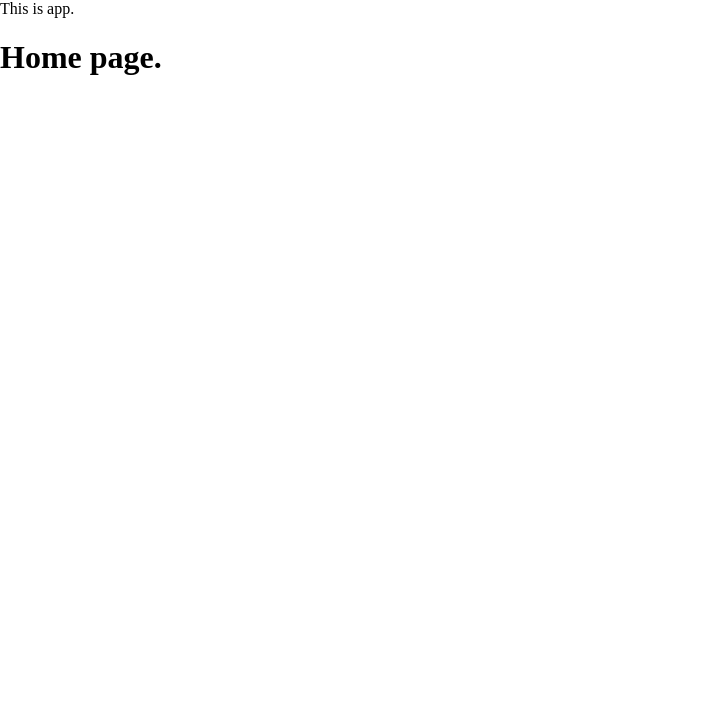
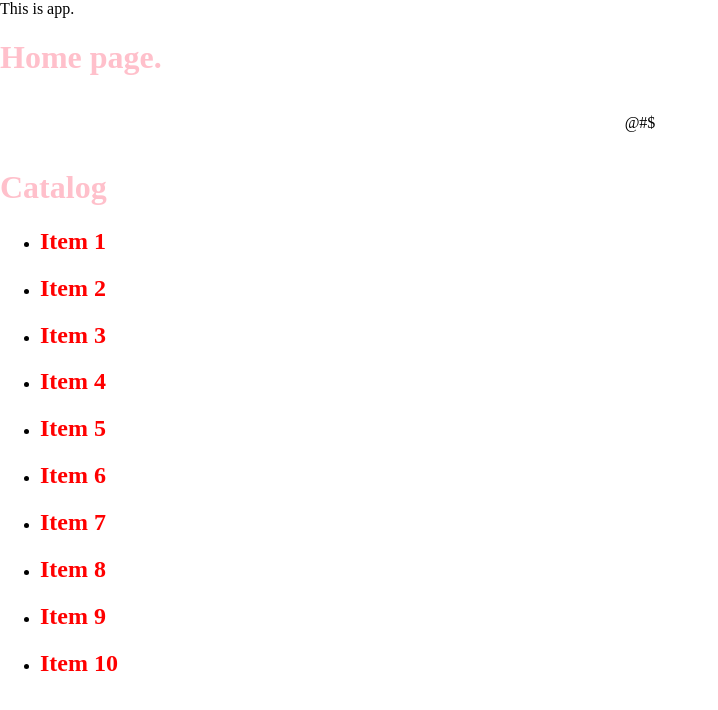
Before and after one commit to MarkAlexI/jugglingShopOnVue, a Vue app: page / in a window 1280 px wide. Shown: the top 710 px of the page, without its empty margins (0-718 px from the left). Built offline with nearby package versions, Linux system fonts and the light colour scheme.

Commit message:
Changed structure of project.

```diff
--- a/package.json
+++ b/package.json
@@ -6,12 +6,16 @@
     "scripts": {
         "test": "echo \"Error: no test specified\" && exit 1"
     },
-    "keywords": ["e-shop", "Vue 3"],
+    "keywords": [
+        "e-shop",
+        "Vue 3"
+    ],
     "author": "MarkAlexI",
     "license": "MIT",
     "dependencies": {
         "@types/node": "^18.0.6",
         "@vitejs/plugin-vue": "^4.0.0",
+        "json-server": "^0.17.2",
         "node-fetch": "^3.2.6",
         "vite": "^4.0.4",
         "vue": "^3.2.45",
--- a/src/App.vue
+++ b/src/App.vue
@@ -1,13 +1,17 @@
-<script setup>
-  import HomePage from './views/HomePage.vue';
-</script>
-
 <template>
   <div>
     This is app.
     <HomePage />
+    <MainWrapper />
+    <Catalog />
   </div>
 </template>
+
+<script setup>
+  import HomePage from './views/HomePage.vue';
+  import MainWrapper from './components/MainWrapper.vue';
+  import Catalog from './components/Catalog.vue';
+</script>
 
 <style scoped>
 
--- /dev/null
+++ b/src/components/Catalog.vue
@@ -0,0 +1,18 @@
+<template>
+  <h1>Catalog</h1>
+  <ul>
+    <li v-for="i in 10">
+      <CatalogItem :index="i" />
+    </li>
+  </ul>
+</template>
+
+<script setup>
+  import CatalogItem from './CatalogItem.vue';
+</script>
+
+<style>
+  h1 {
+    color: pink;
+  }
+</style>
--- /dev/null
+++ b/src/components/CatalogItem.vue
@@ -0,0 +1,15 @@
+<template>
+  <h2>Item {{ props.index }}</h2>
+</template>
+
+<script setup>
+  const props = defineProps({
+    index: Number
+  });
+</script>
+
+<style>
+  h2 {
+    color: red;
+  }
+</style>
--- /dev/null
+++ b/src/components/MainWrapper.vue
@@ -0,0 +1,22 @@
+<template>
+  <div class="main-wrapper">
+    <p>{{ title }}</p>
+  </div>
+</template>
+
+<script setup>
+  import { ref } from 'vue';
+
+  const title = ref('@#$');
+  console.log('#');
+</script>
+
+<style>
+  .main-wrapper {
+    display: flex;
+    justify-content: center;
+    align-items: center;
+    max-width: 900px;
+    margin: 0 auto;
+  }
+</style>
--- /dev/null
+++ b/src/db.json
@@ -0,0 +1,12 @@
+{
+  "products": [
+    {
+      "image": "1.jpg",
+      "name": "1",
+      "price": 100,
+      "article": "K1",
+      "available": true,
+      "category": "Ball"
+    }
+  ]
+}
```
Also changed, not shown: 1 other file (tests, documents, lock files or other folders).
